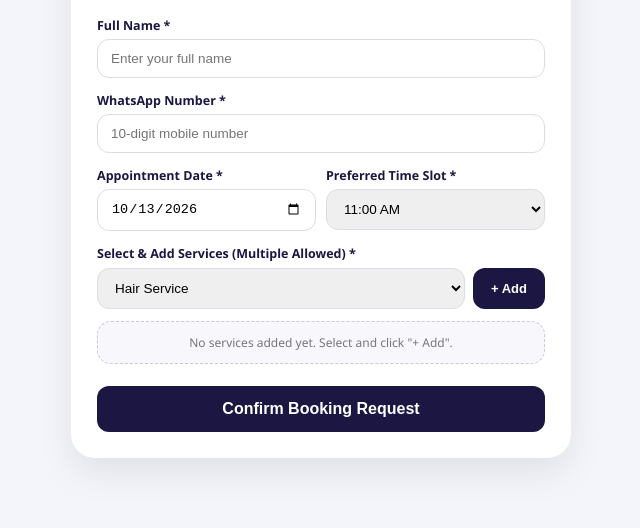
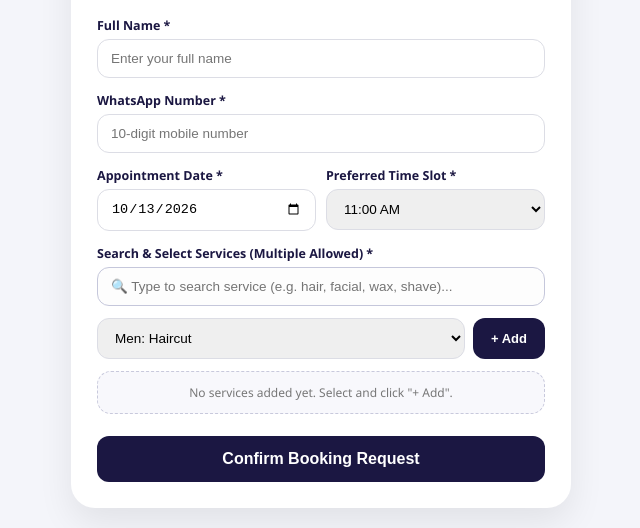
Before and after one commit to schnsharma31-alt/sakshi-salon-server, a website: page public/book.html in a window 1280 px wide. Shown: the part 298-826 px from the top of the page, without its empty margins (319-959 px from the left). Before the commit the page ends 800 px from the top, so only its background shows below. Drawn offline with Linux system fonts and the light colour scheme; no server answers.

Commit message:
Add searchable service bar and all rate card services without price

```diff
--- a/public/book.html
+++ b/public/book.html
@@ -14,9 +14,10 @@
     .title { color: #1B1742; font-size: 20px; font-weight: bold; margin: 4px 0 2px 0; }
     .sub { color: #666; font-size: 11.5px; margin: 2px 0; }
     label { font-size: 12.5px; font-weight: 600; color: #1B1742; display: block; margin-top: 14px; margin-bottom: 5px; }
-    input, select { width: 100%; padding: 11px 13px; border: 1.5px solid #dcdde5; border-radius: 12px; font-size: 13.5px; outline: none; }
+    input, select { width: 100%; padding: 11px 13px; border: 1.5px solid #dcdde5; border-radius: 12px; font-size: 13.5px; outline: none; transition: 0.2s; }
     input:focus, select:focus { border-color: #1B1742; }
-    .service-add-row { display: flex; gap: 8px; margin-top: 6px; }
+    .search-service-input { background: #fdfdfd; margin-bottom: 8px; border: 1.5px solid #c5c7db; }
+    .service-add-row { display: flex; gap: 8px; margin-top: 4px; }
     .btn-add { background: #1B1742; color: #fff; border: none; padding: 0 18px; border-radius: 12px; font-size: 13px; font-weight: bold; cursor: pointer; white-space: nowrap; }
     .cart-box { margin-top: 12px; background: #f8f8fc; border-radius: 14px; padding: 12px; border: 1px dashed #c8c9dc; }
     .cart-item { display: flex; align-items: center; justify-content: space-between; padding: 8px 0; border-bottom: 1px solid #ebebf2; font-size: 13px; }
@@ -69,10 +70,12 @@
         </div>
       </div>
 
-      <label>Select & Add Services (Multiple Allowed) *</label>
+      <label>Search & Select Services (Multiple Allowed) *</label>
+      <input type="text" id="serviceSearchInput" class="search-service-input" placeholder="🔍 Type to search service (e.g. hair, facial, wax, shave)..." oninput="filterServices()">
+
       <div class="service-add-row">
         <select id="serviceSelector">
-          <option value="" disabled selected>Loading live services...</option>
+          <option value="" disabled selected>Loading services...</option>
         </select>
         <button type="button" class="btn-add" onclick="addSelectedService()">+ Add</button>
       </div>
@@ -94,22 +97,33 @@
   <script>
     document.getElementById('custDate').valueAsDate = new Date();
     const cart = {};
+    let allServices = [];
 
-    // DYNAMIC LIVE FETCH SERVICES FROM SERVER
     async function loadDynamicServices() {
-      const sel = document.getElementById('serviceSelector');
       try {
         const res = await fetch('/api/services');
-        const list = await res.json();
-        if (Array.isArray(list) && list.length > 0) {
-          sel.innerHTML = list.map(s => `<option value="${s}">${s}</option>`).join('');
-        } else {
-          sel.innerHTML = '<option value="Haircut">Haircut</option>';
-        }
+        allServices = await res.json();
       } catch (e) {
-        sel.innerHTML = '<option value="Hair Service">Hair Service</option><option value="Facial">Facial</option>';
+        allServices = ["Men: Haircut", "Men: Beard", "Facial: Fruit", "Threading", "Waxing", "Hair Spa", "Keratin Treatment"];
       }
+      renderServiceDropdown(allServices);
     }
+
+    function renderServiceDropdown(list) {
+      const sel = document.getElementById('serviceSelector');
+      if (list.length === 0) {
+        sel.innerHTML = '<option value="" disabled selected>No matching service found</option>';
+        return;
+      }
+      sel.innerHTML = list.map(s => `<option value="${s}">${s}</option>`).join('');
+    }
+
+    function filterServices() {
+      const q = document.getElementById('serviceSearchInput').value.toLowerCase().trim();
+      const filtered = allServices.filter(s => s.toLowerCase().includes(q));
+      renderServiceDropdown(filtered);
+    }
+
     loadDynamicServices();
 
     function addSelectedService() {
```
Also changed, not shown: server.js (+18 -9 lines).
